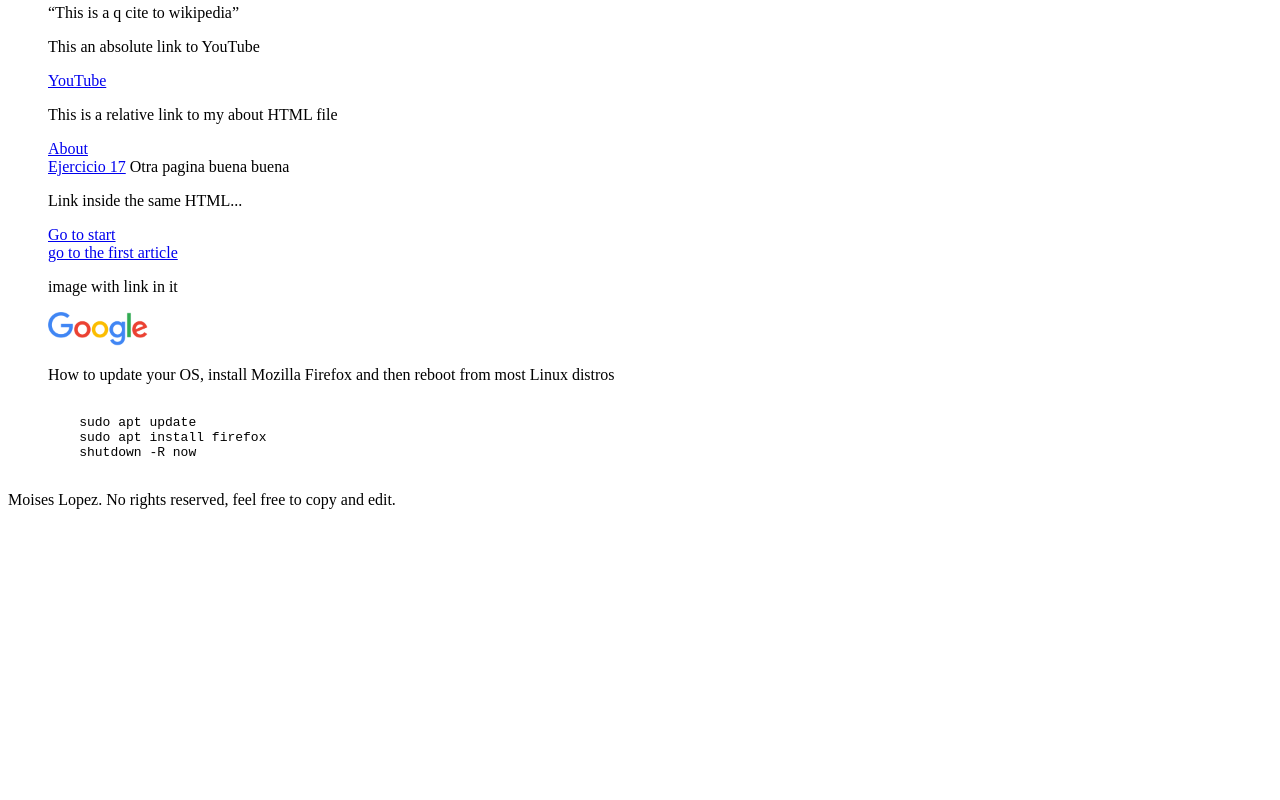
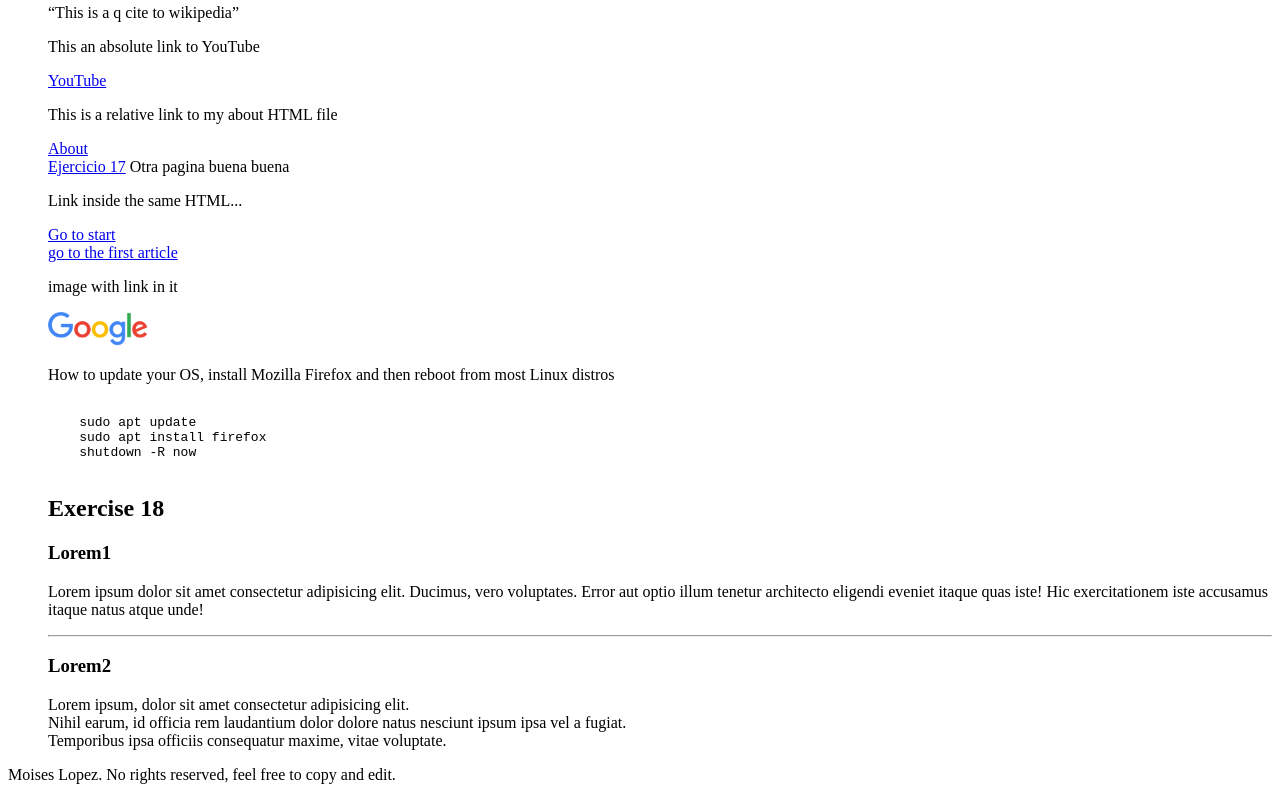
Before and after one commit to moiseslopez1014/HTML_Exercises, a plain HTML site: page index.html in a window 1280 px wide. Shown: the part 976-1776 px from the top of the page. Before the commit the page ends 1501 px from the top, so only its background shows below. Drawn offline with Linux system fonts and the light colour scheme.

Commit message:
exercise18

```diff
--- a/index.html
+++ b/index.html
@@ -94,7 +94,12 @@
     sudo apt install firefox
     shutdown -R now
         </code></pre>
-
+        <h2>Exercise 18</h2>
+        <h3>Lorem1</h3>
+        <p>Lorem ipsum dolor sit amet consectetur adipisicing elit. Ducimus, vero voluptates. Error aut optio illum tenetur architecto eligendi eveniet itaque quas iste! Hic exercitationem iste accusamus itaque natus atque unde!</p>
+        <hr>
+        <h3>Lorem2</h3>
+        <p>Lorem ipsum, dolor sit amet consectetur adipisicing elit.<br> Nihil earum, id officia rem laudantium dolor dolore natus nesciunt ipsum ipsa vel a fugiat.<br> Temporibus ipsa officiis consequatur maxime, vitae voluptate.</p>
     </main>
     <footer>
       <p>Moises Lopez. No rights reserved, feel free to copy and edit.</p>
```
